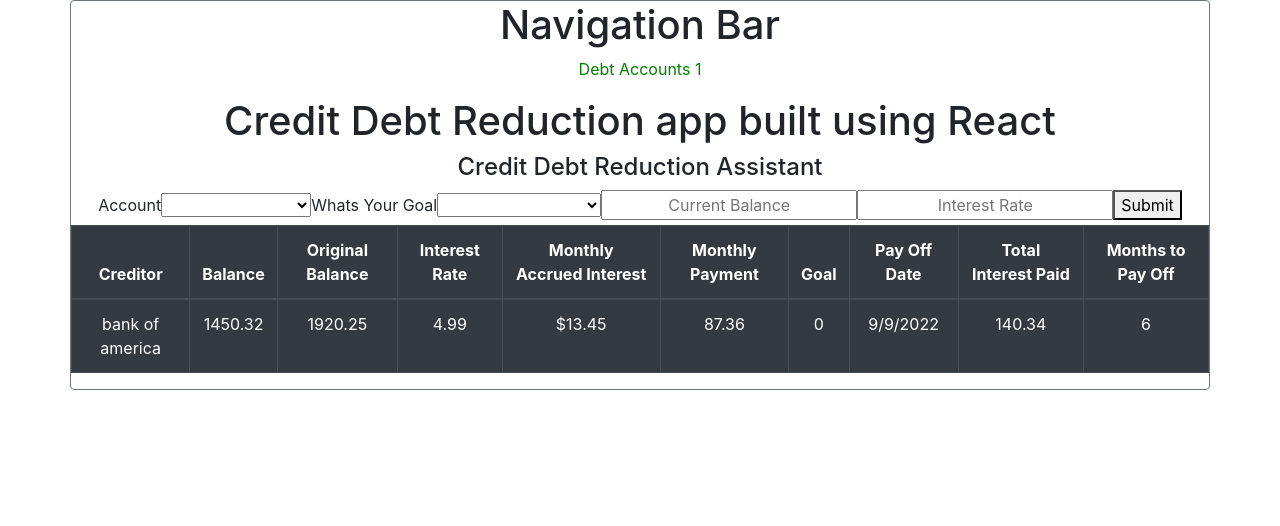
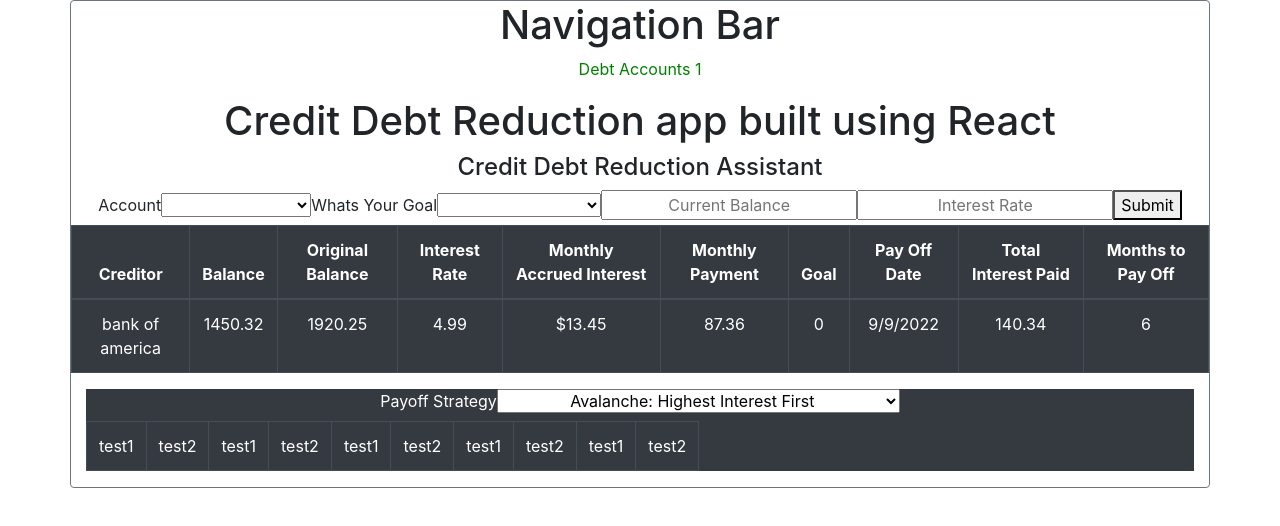
Before and after one commit to skosari/bills, a React (Create React App) app: page / in a window 1280 px wide. Shown: the top 526 px of the page. Built offline with nearby package versions, Linux system fonts and the light colour scheme.

Commit message:
adding sorting table

```diff
--- a/src/App.js
+++ b/src/App.js
@@ -11,6 +11,7 @@ import Popup from 'reactjs-popup';
 import Nav from './components/Nav';
 import {DebtProvider} from './components/DebtContext';
 import DebtList from './components/DebtList';
+import DebtTable from './components/DebtTable';
 
 function App() {
 
@@ -65,6 +66,10 @@ function App() {
         >
           <AddDebt adddebt={this.adddebt}/>
         </Popup> */}
+      <Table dark responsive bordered hover>
+      <DebtTable />
+      </Table>
+
       </DebtProvider>
     </div>
 
--- a/src/components/DebtTable.js
+++ b/src/components/DebtTable.js
@@ -1,13 +1,13 @@
-import React, {useState, useContext} from 'react';
+import React, {useState} from 'react';
 import {DebtContext} from './DebtContext';
 
 const DebtTable = () => {
-  const [debt, setDebt] = useContext(DebtContext);
+  const [payoffstrategy, setPayoffstrategy] = useState('');
+  const updatePayoffstrategy = (e) => {
+    setPayoffstrategy(e.target.value)
+  }
 return (
   <div>
-
-
-
 
   <label for='payoffstrategy'>Payoff Strategy</label>
     <select for='payoffstrategy' value={payoffstrategy} onChange={updatePayoffstrategy}>
@@ -19,6 +19,22 @@ return (
       <option value='Lowest Interest'>Lowest Interst First: Best for Promotional Balances</option>
     </select>
 
+    <tbody>
+    <tr>
+    <td>test1</td>
+    <td>test2</td>
+    <td>test1</td>
+    <td>test2</td>
+    <td>test1</td>
+    <td>test2</td>
+    <td>test1</td>
+    <td>test2</td>
+    <td>test1</td>
+    <td>test2</td>
+    </tr>
+  </tbody>
+
+
   </div>
 );
 }
```
Lines whose indentation alone changed are shown as unchanged.
